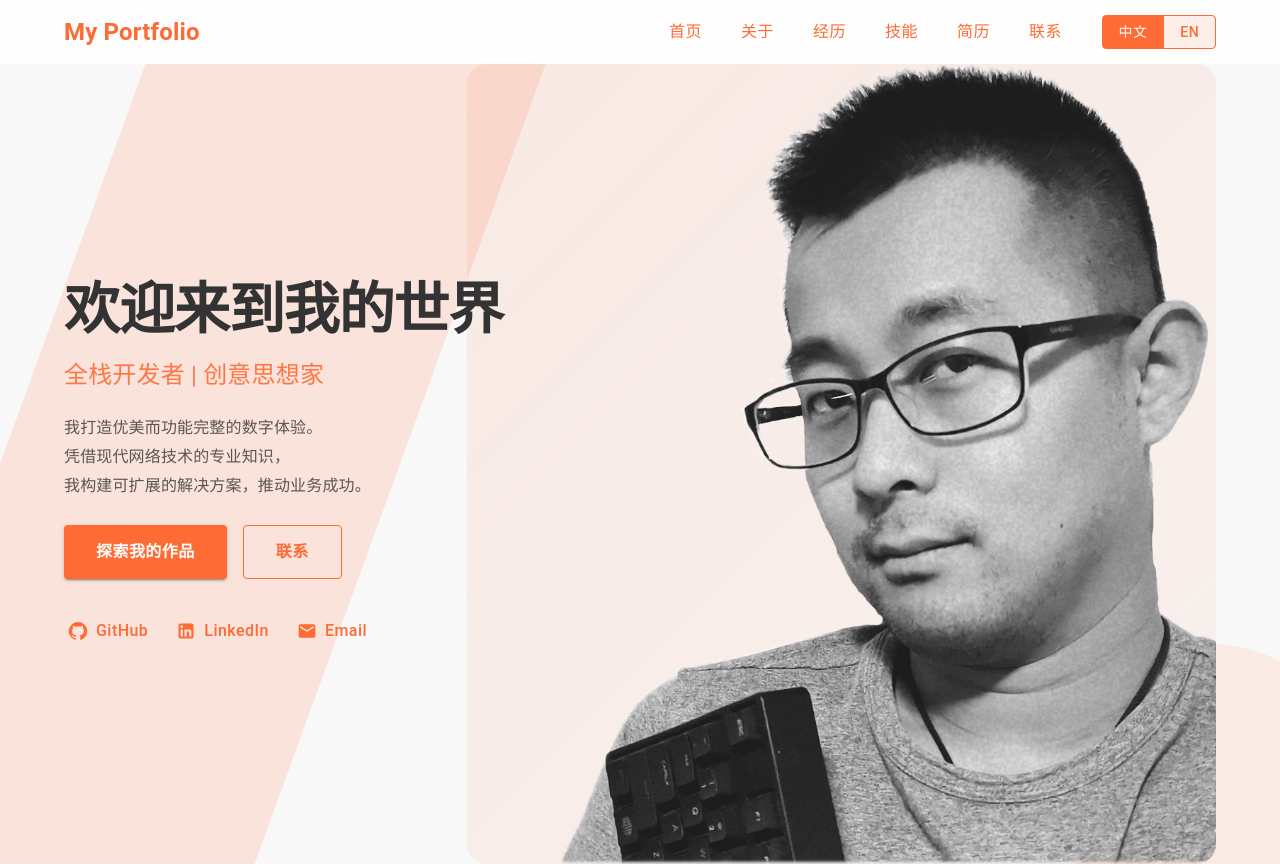
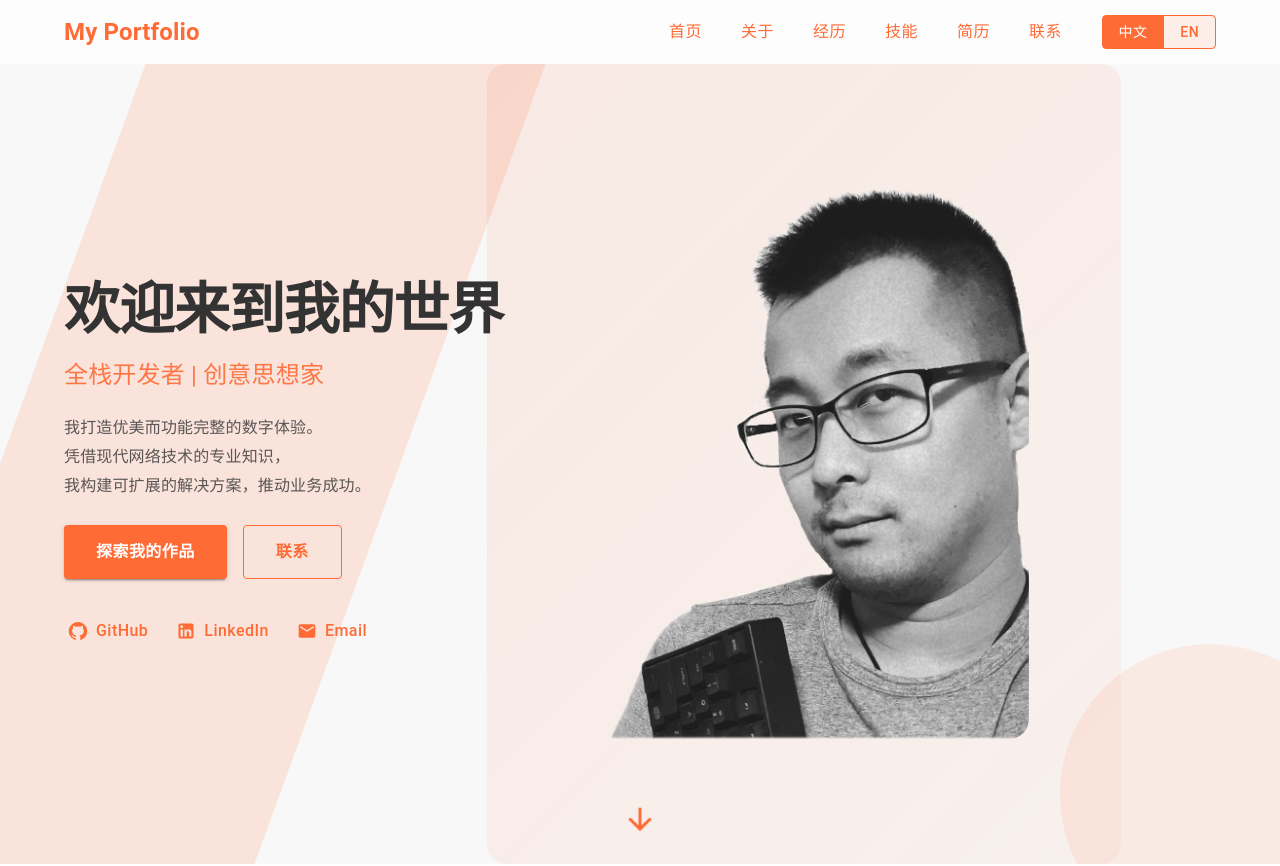
Before and after one commit to yc09od/resume, a Next.js app: page / in a window 1280 px wide. Shown: the top 866 px of the page. Built offline with nearby package versions, Linux system fonts and the light colour scheme.

Commit message:
Change peroson picture size

```diff
--- a/app/components/HeroSection.tsx
+++ b/app/components/HeroSection.tsx
@@ -61,12 +61,13 @@ export default function HeroSection() {
               position: 'absolute',
               right: 0,
               top: 0,
-              width: '65%',
+              width: '55%',
               height: '100%',
               display: 'flex',
               alignItems: 'center',
               justifyContent: 'center',
               zIndex: 1,
+              transform: 'translateX(-15%)',
             }}
           >
             {/* 照片背景装饰 */}
@@ -86,6 +87,8 @@ export default function HeroSection() {
                 position: 'relative',
                 width: '100%',
                 height: '100%',
+                maxWidth: '450px',
+                maxHeight: '550px',
                 display: 'flex',
                 alignItems: 'center',
                 justifyContent: 'center',
```
